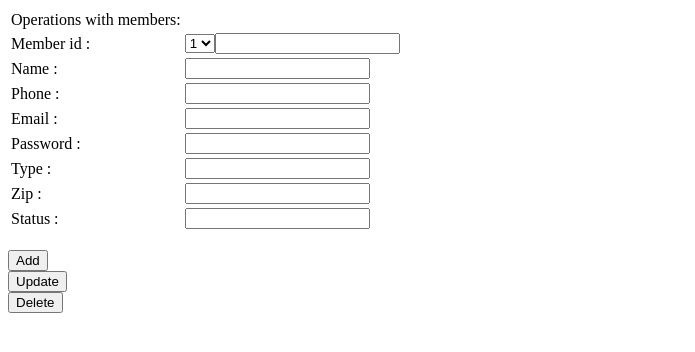
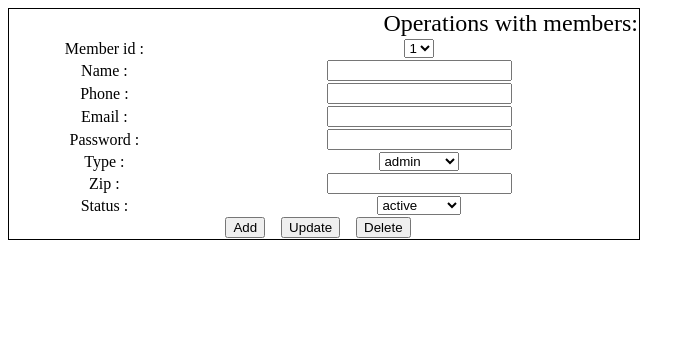
Before and after one commit to daymickcorr/Kijiji, a PHP site: page /AdminInterface.php in a window 1280 px wide. Shown: the top 352 px of the page, without its empty margins (0-695 px from the left). Run offline with PHP 8.4, Linux system fonts and the light colour scheme; tables that the repository leaves empty or names only in its code hold one stand-in row (values such as "Sample post").

Commit message:
some changes

```diff
--- a/AdminInterface.php
+++ b/AdminInterface.php
@@ -7,87 +7,93 @@ require_once 'Buisness/Category.cls.php';
 require_once 'Buisness/Subcategory.cls.php';
 ?>
 
+<head>
+<link rel="stylesheet" type="text/css" href="css/Ad.css">
+<link rel="stylesheet" type="text/css" href="css/index.css">
+</head>
+
 <form action="#" method="get">
-<table> <tr><td> Operations with members:  </td></tr>
+<table class='tb_al1'> <tr><td class ='td_ai1' colspan = '2' > Operations with members:  </td></tr>
 <tr><td>Member id :  </td><td>
      <?php
          $memb = new Member();
           echo "<select name = 'cboMemberId'>";
-        foreach ($memb->getPk_mem_id1($connectionId) as $element) {
+          foreach ($memb->getPk_mem_id1($connectionId) as $element) {
           echo "<option value= '" . $element . "'>$element</option>";
       }
         echo "</select>";
         ?>
-<input type="text" name="memberId" /></td></tr>
-<tr><td>Name : </td><td><input type="text" name ="memberName" /></td></tr>
+</td></tr>
+<tr><td>Name : </td><td><input type="text" name ="memberName"  /></td></tr>
 <tr><td>Phone : </td><td><input type="text" name ="memPhone" /></td></tr>
 <tr><td>Email :</td><td><input type="text" name ="memEmail" /></td></tr>
 <tr><td>Password :</td><td><input type="text" name ="password" /></td></tr>
-<tr><td>Type :
-
-
-
-</td><td><input type="text" name ="memType" /></td></tr>
+<tr><td>Type :</td><td>
+<select name = 'cboType'><option value= '1'>admin</option>
+<option value= '2'>member</option>
+<option value= '3'>employee</option></select></td></tr>
 <tr><td>Zip :</td><td><input type="text" name ="memZip" /></td></tr>
-<tr><td>Status : </td><td><input type="text" name ="memStatus" /></td></tr>
+<tr><td>Status : </td><td>
+<select name = 'cboStatus'><option value= '1'>active</option>
+<option value= '2'>non-active</option></select></td></tr>
+<tr><td colspan = '2'>
+<input type="submit" name="memop" value="Add" />&nbsp&nbsp&nbsp
+<input type="submit" name="memop" value="Update" />&nbsp&nbsp&nbsp
+<input type="submit" name="memop" value="Delete" />&nbsp&nbsp&nbsp </td></tr>
 </table><br/>
 
-<input type="submit" name="memop" value="Add" /><br/>
-<input type="submit" name="memop" value="Update" /><br/>
-<input type="submit" name="memop" value="Delete" />
 </form>
 
 <?php
 if (isset($_GET["memop"])){
-    $memberId=$_GET["memberId"];
+    $memberId=$_GET["cboMemberId"];
     $memberName=$_GET["memberName"];
     $memPhone=$_GET["memPhone"];
     $memEmail=$_GET["memEmail"];
     $password=$_GET["password"];
-    $memType=$_GET["memType"];
+    $memType=$_GET["cboType"];
     $memZip=$_GET["memZip"];
-    $memStatus=$_GET["memStatus"];
+    $memStatus=$_GET["cboStatus"];
 
     switch($_GET["memop"]){
         case "Add" : addOneRow();break;
-        case "Update" : updOneRow($memberId,$address);break;
+        case "Update" : updOneRow($memberId,$password);break;
         case "Delete" : delOneRow();break;
     }
 }
 
 function addOneRow(){
     "Processing add one memeber<br/>";
-    global $connectId;
-    global $memberId;
+  //  global $connectionId;
     global $memberName;
     global $memPhone;
     global $memEmail;
     global $password;
-    global $memType;
+    global $cboType;
     global $memZip;
-    global $memStatus;
-    $sqlStmt="insert into member values ($memberId,
-             '$memberName','$memPhone','$memEmail',
-        $password,'$memType','$memZip','$memStatus')";
-             $queryId=mysqli_query($connectId, $sqlStmt);
+    global $cboStatus;
+    $sqlStmt="insert into member values ('$memberName','$memPhone','$memEmail',
+        '$password',$cboType,'$memZip',$cboStatus)";
+             $queryId=mysqli_query($connectionId,
+                 $sqlStmt);
              if ($queryId==true)
                  " One member is added successfully <br/>";
              else
-                 echo mysqli_error($connectId)."<br/>";}
+                 echo mysqli_error($connectionId)."<br/>";}
 
    function updOneRow($memberId,$password){
     " Processing update one row<br/>";
-    global $connectId;
+  //  global $connectionId;
     $sqlStmt="update member set password='$password'
              where memberId=$memberId";
-    $queryId=mysqli_query($connectId, $sqlStmt);
+    $queryId=mysqli_query($connectionId, $sqlStmt);
     if ($queryId==true)
         if (mysqli_affected_rows($conectId)>=1)
             " One member is updated successfully <br/>";
         else
             " No changes in the database <br/>";
         else
-            echo mysqli_error($connectId)."<br/>";
+            echo mysqli_error($connectionId)."<br/>";
 }
 
 function delOneRow(){
--- a/Buisness/Member.cls.php
+++ b/Buisness/Member.cls.php
@@ -94,7 +94,7 @@ public function getPk_mem_id()
         $mem_password = $this->mem_password;
         $fk_memType_id = $this->fk_memType_id;
         $fk_add_zip = $this->fk_add_zip;
-        $sqlStmt = "INSERT INTO member (`mem_name`, `mem_phone`, `mem_email`, `mem_password`, `fk_memType_id`, `fk_add_zip`)
+        $sqlStmt = "INSERT INTO member (200,`mem_name`, `mem_phone`, `mem_email`, `mem_password`, `fk_memType_id`, `fk_add_zip`)
        VALUES ('$mem_name','$mem_phone','$mem_email','$mem_password','$fk_memType_id','$fk_add_zip')";
         $result = $connectionId->exec($sqlStmt);
         return $result;
--- a/Register.php
+++ b/Register.php
@@ -19,10 +19,6 @@ require_once 'Buisness/Adress.cls.php';
     if(!$result){
        echo $connectionId->errorInfo()[2];
     }
-
-
-
-
 
     $member = new Member();
     //$member->setPk_mem_id($_POST["id"]);
--- a/css/Ad.css
+++ b/css/Ad.css
@@ -17,6 +17,12 @@
 }
 .tb_ad1{
 	width:100%;
+border-collapse: collapse;
+border: 1pt solid black;
+text-align: center;
+}
+.tb_al1{
+width:50%;
 border-collapse: collapse;
 border: 1pt solid black;
 text-align: center;
@@ -50,3 +56,8 @@ width:250;
 	height: 40%;
 	background-color: #dce9e0;
 }
+.td_ai1{
+width:250;
+	text-align:right;
+	font-size:x-large;
+}
```
